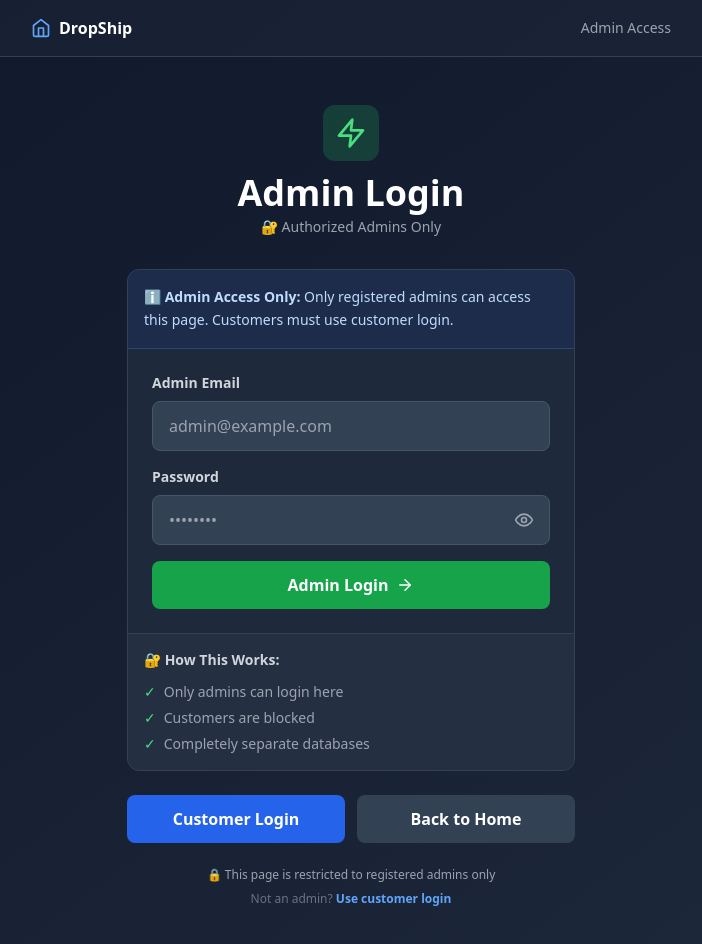
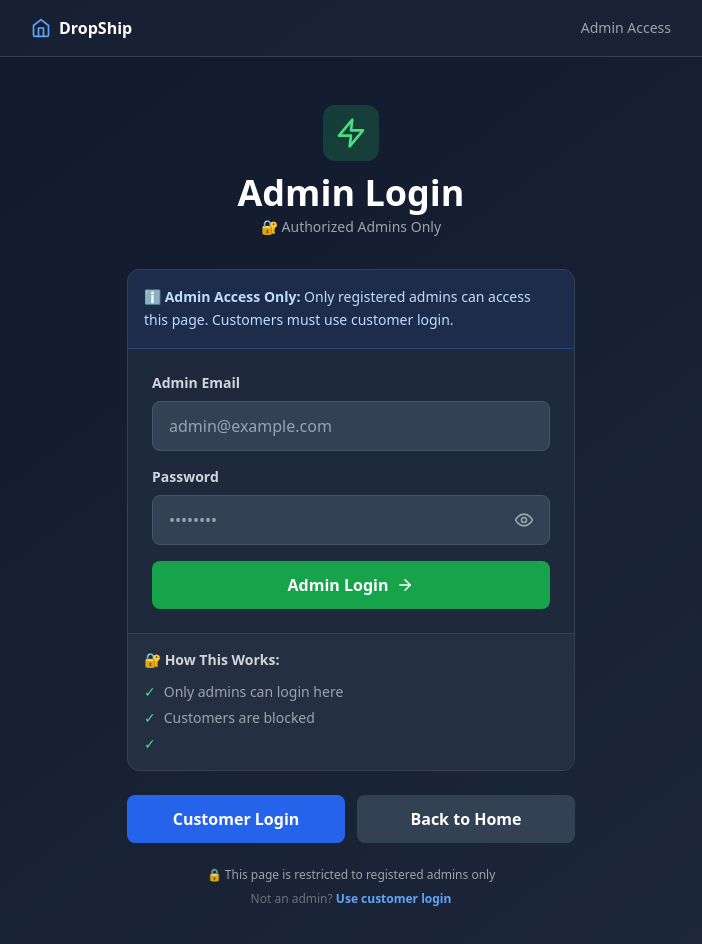
Before and after one commit to stichandlilo03-design/Dropshipping, a Next.js app: page /admin/login in a window 1280 px wide. Shown: the top 944 px of the page, without its empty margins (289-991 px from the left). Built offline with nearby package versions, Linux system fonts and the light colour scheme.

Commit message:
Update page.jsx

```diff
--- a/app/admin/login/page.jsx
+++ b/app/admin/login/page.jsx
@@ -217,7 +217,6 @@ function AdminLoginContent() {
                 </li>
                 <li className="flex gap-2">
                   <span className="text-green-400 flex-shrink-0">✓</span>
-                  <span>Completely separate databases</span>
                 </li>
               </ul>
             </div>
```
